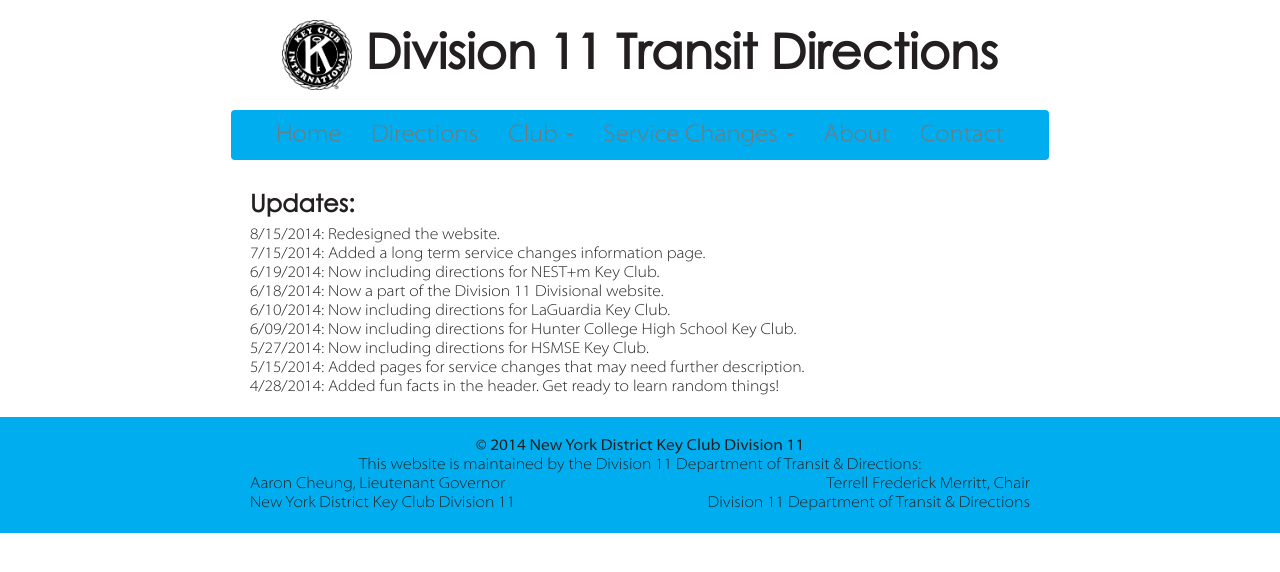
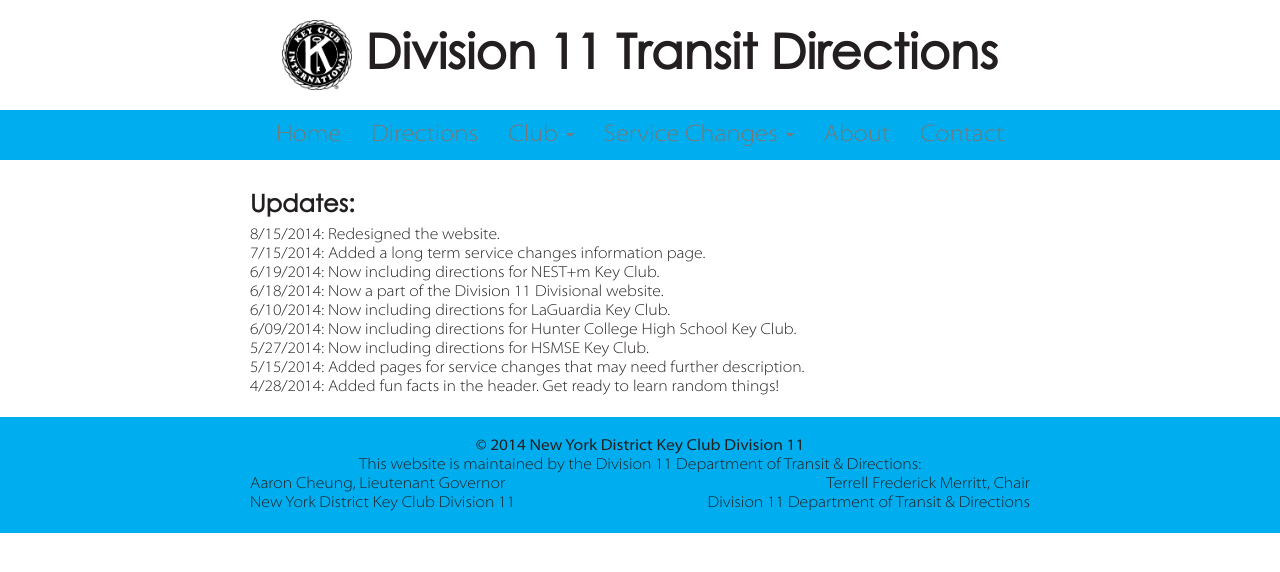
Before and after one commit to d11directions/d11directions.github.io, a Jekyll site: the page built from index.html, in a window 1280 px wide. Shown: the top 572 px of the page. Built offline with Jekyll 4.4.1, drawn with Linux system fonts in a browser that asks for light colours.

Commit message:
Update Default Layout: .nav_wrap > #nav_wrap

```diff
--- a/_layouts/default.html
+++ b/_layouts/default.html
@@ -19,7 +19,7 @@
   </header>
 </div>
 
-<div class="nav_wrap">
+<div id="nav_wrap">
 <nav class="navbar navbar-default" role="navigation">
   <div class="container-fluid">
     <!-- Brand and toggle get grouped for better mobile display -->
```
